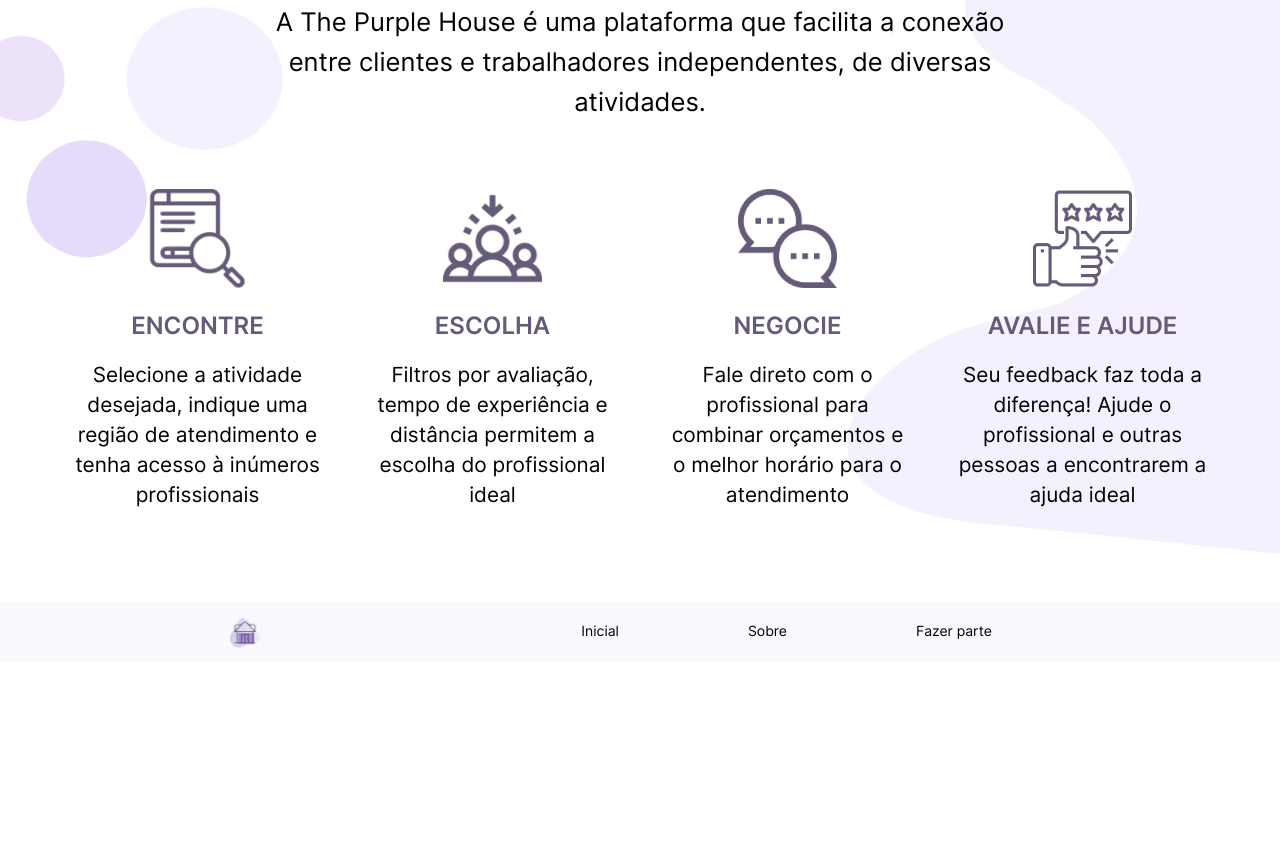
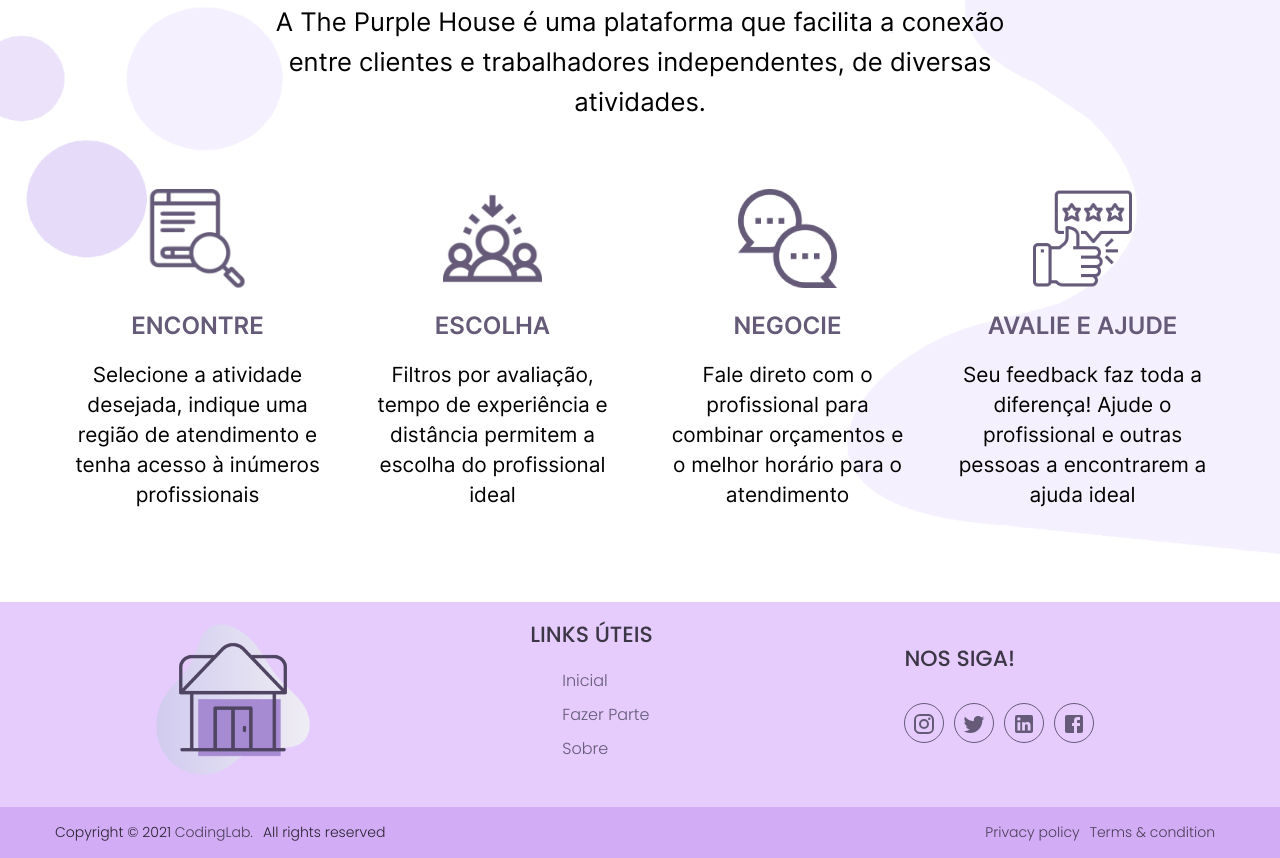
Before and after one commit to yasminwtr/ThePurpleHouse, a React (Create React App) app: page / in a window 1280 px wide. Shown: the part 1556-2414 px from the top of the page. Before the commit the page ends 2218 px from the top, so only its background shows below. Built offline with nearby package versions, Linux system fonts and the light colour scheme.

Commit message:
footer bonitinho xerosinho 😁

```diff
--- a/src/components/Footer/index.js
+++ b/src/components/Footer/index.js
@@ -4,6 +4,11 @@ import logo1 from '../assets/img/logo1.png'
 import AuthContext from '../contexts/auth'
 import './styles.css'
 import 'bootstrap/dist/css/bootstrap.min.css';
+
+import InstagramIcon from '@mui/icons-material/Instagram';
+import TwitterIcon from '@mui/icons-material/Twitter';
+import LinkedInIcon from '@mui/icons-material/LinkedIn';
+import FacebookIcon from '@mui/icons-material/Facebook';
 
 const Footer = () => {
   const { signed } = useContext(AuthContext)
@@ -14,13 +19,19 @@ const Footer = () => {
 <>
   {location.pathname !== "/Login" && location.pathname !== "/Registration"
   ?
-        <footer className="footer">
+  <footer>
   <div className="container-footer">
+      <div className="row-footer">
+
+          <div className="footer-col">
           <div className="footer-logo">
-              <img src={logo1} width={30} alt="logo1" />
+                <img src={logo1} width={30} alt="logo1" className="logoFooter"/>
           </div>
-            <div className="div-links">
-              <ul className='footer-links'>
+          </div>
+
+          <div className="footer-col">
+          <h4>Links Úteis</h4>
+            <ul>
               {signed ?
                 <>
                   <li><Link to='/About'>Sobre</Link> </li>
@@ -28,16 +39,47 @@ const Footer = () => {
                 :
                 <>
                   <li><Link to='/'>Inicial</Link> </li>
+                  <li><Link to='/Registration'>Fazer parte</Link> </li>
                   <li><Link to='/About'>Sobre</Link> </li>
-                    <li><Link to='/Registration'>Fazer parte</Link> </li>
                 </>
               }
             </ul>
+          </div>
+
+
+
+          <div className="footer-col">
+              <h4>Nos siga!</h4>
+              {/* <div className="form-sub">
+                  <form>
+                      <input type="email" placeholder="Digite o seu e-mail"></input>
+                      <button>subscrever</button>
+                  </form>
+              </div> */}
+
+              <div className="medias-socias">
+                  <a href="#"> <i><InstagramIcon/></i> </a>
+                  <a href="#"> <i><TwitterIcon/></i> </a>
+                  <a href="#"> <i><LinkedInIcon/></i> </a>
+                  <a href="#"> <i><FacebookIcon/></i> </a>
+              </div>
+
+          </div>
+      </div>
+  </div>
+  <div className="bottom-details">
+      <div className="bottom_text">
+        <span className="copyright_text">Copyright © 2021 <a href="https://www.codinglabweb.com/2021/05/responsive-footer-using-html-and-css.html">CodingLab.</a>All rights reserved</span>
+        <span className="policy_terms">
+          <a href="https://policymaker.io/privacy-policy-ready/">Privacy policy</a>
+          <a href="https://www.termsfeed.com/live/8c0cf8a9-1796-4b5e-ba83-94e8b9be8ba7">Terms & condition</a>
+        </span>
       </div>
     </div>
   </footer>
         : null
       }
+
     </>
   )
 }
--- a/src/components/Footer/styles.css
+++ b/src/components/Footer/styles.css
@@ -1,80 +1,166 @@
-
-@font-face {
-  font-family: 'Inter-Regular';
-  src: url(../assets/fonts/Inter-Regular.woff) format('woff');
+@import url('https://fonts.googleapis.com/css2?family=Poppins:wght@300;400;500;600&display=swap');
+*{
+    margin: 0;
+    padding: 0;
+    box-sizing: border-box;
+    font-family: 'Poppins', sans-serif;
+}
+footer{
+    background-color:#e5ccfd;
+    padding: 10px 0 0;
+}
+.container-footer{
+    max-width: 1400px;
+    padding: 0 4%;
+    margin: auto;
+}
+.row-footer{
+  display: flex;
+  flex-wrap: wrap;
+  align-items: center;
+  width: 100%;
+  display: flex;
+  align-items: center;
+  justify-content: space-between;
+  padding: 10px 90px 0;
+}
+.logoFooter{
+  width: 70%;
 }
 
-footer{
-  padding: 16px 0;
-  display: flex;
-  background-color: #faf8fc;
-  font-family: Inter-Medium;
-  height: 60px;
-  position: absolute;
-  bottom: 100 ;
-  vertical-align: bottom;
-  color: #FFF;
-  width: 100%;
-  text-align: center;
-  margin: 0;
+.footer-col{
+    width: 25%;
+    padding: 0 15px;
+}
+.footer-col h4{
+    font-size: 22px;
+    color: #3c3646;
+    margin-bottom: 20px;
+    font-weight: 500;
+    position: relative;
+    text-transform: uppercase;
+}
+.footer-col ul{
+    list-style: none;
+}
+.footer-col ul li{
+    margin: 10px 0;
+}
+.footer-col ul li a{
+    font-size: 16px;
+    text-transform: capitalize;
+    color: #655A78;
+    text-decoration: none;
+    font-weight: 300;
+    display: block;
+    transition: all 0.3s ease;
+}
+.footer-col ul li a:hover{
+    color: #7E57C2;
+    padding-left: 10px;
+}
+.footer-col .medias-socias{
+    margin-top: 30px;
+}
+.footer-col .medias-socias a{
+    display: inline-flex;
+    align-items: center;
+    justify-content: center;
+    height: 40px;
+    width: 40px;
+    margin: 0 10px 10px 0;
+    text-decoration: none;
+    border-radius: 50%;
+    color: #655A78;
+    border: 1px solid #655A78;
+    transition: all 0.5s ease;
+}
+.footer-col .medias-socias a i{
+    font-size: 20px;
 }
 
-footer ul {
-  display: inline-block;
+.footer-col .medias-socias a:hover{
+    color: #D1BAF9;
+    background-color: #655A78;
 }
-
-footer ul li{
-  display: inline-block ;
-  margin-left: 40px;
+.footer-col .form-sub input{
+    width: 100%;
+    padding: 10px;
+    font-size: 15px;
+    outline: none;
+    border: 1px solid #655A78;
+    color: #655A78;
+    background-color: #D1BAF9;
 }
-
-footer ul li a{
-  font-weight: 500; transition: 0.5s;
-  text-decoration:none;
-  color: #000;
-}
-
-footer ul li a:hover{
+.footer-col .form-sub input::placeholder{
     color: #655A78;
 }
-
-.footer-logo{
-  margin-left: 10%;
+.footer-col .form-sub button{
+    width: 100%;
+    margin-top: 10px;
+    padding: 10px;
+    font-size: 17px;
+    outline: none;
+    border: none;
+    cursor: pointer;
+    color: #D1BAF9;
+    border-radius: 3px;
+    font-weight: bold;
+    background-color: #655A78;
 }
-
-.container-footer{
-  font-size: 17px;
-  width: 80%;
+/* ----------------------------- */
+footer .bottom-details{
+  width: 100%;
+  background: #d2acf5;
+}
+footer .bottom-details .bottom_text{
+  max-width: 1250px;
   margin: auto;
+  padding: 15px 40px;
   display: flex;
+  justify-content: space-between;
+  margin-top: 30px;
 }
-
-.div-links{
-  width: 90%;
-  justify-content: space-around;
+.bottom-details .bottom_text span,
+.bottom-details .bottom_text a{
+  font-size: 14px;
+  font-weight: 300;
+  color: #000000;
+  opacity: 0.8;
+  text-decoration: none;
 }
-
-.footer-links{
+.bottom-details .bottom_text a:hover{
+  opacity: 1;
+  text-decoration: underline;
+}
+.bottom-details .bottom_text a{
+  margin-right: 10px;
+}
+/* Responsivo */
+@media (max-width: 800px) {
+    .footer-col{
+        width: 50%;
+        margin-bottom: 30px;
+    }
+}
+@media (max-width:600px) {
+    .footer-col{
         width: 100%;
-  font-size: 14px;
-  font-family: Inter-Regular;
-}
-
-.footer-links li{
-  margin-left: 15%;
-}
-
-@media screen and (min-width: 960px) and (max-width: 1900px) {
-.li-link {
-  display: none;
-  visibility: hidden;
     }
 }
 
-@media screen and (min-width: 600px) and (max-width: 960px) {
+@media (max-width: 700px){
   footer {
-    position: fixed;
-    bottom: 0;
-    left: 0;
+    position: relative;
+    padding: 100px 2%;
+    height: 70%;
+    flex-direction: column;
+    text-align: center;
+    overflow: hidden;
+}
+
+  .bottom-details .bottom_text span,
+  .bottom-details .bottom_text a{
+    font-size: 12px;
   }
 }
```
Lines whose indentation alone changed are shown as unchanged.
